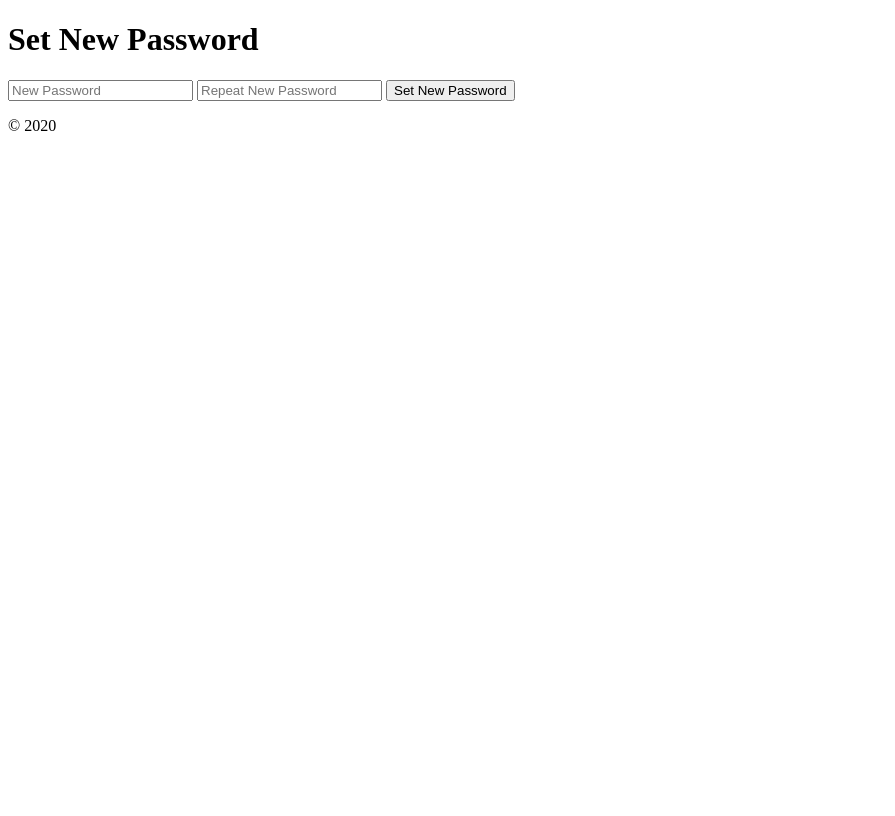
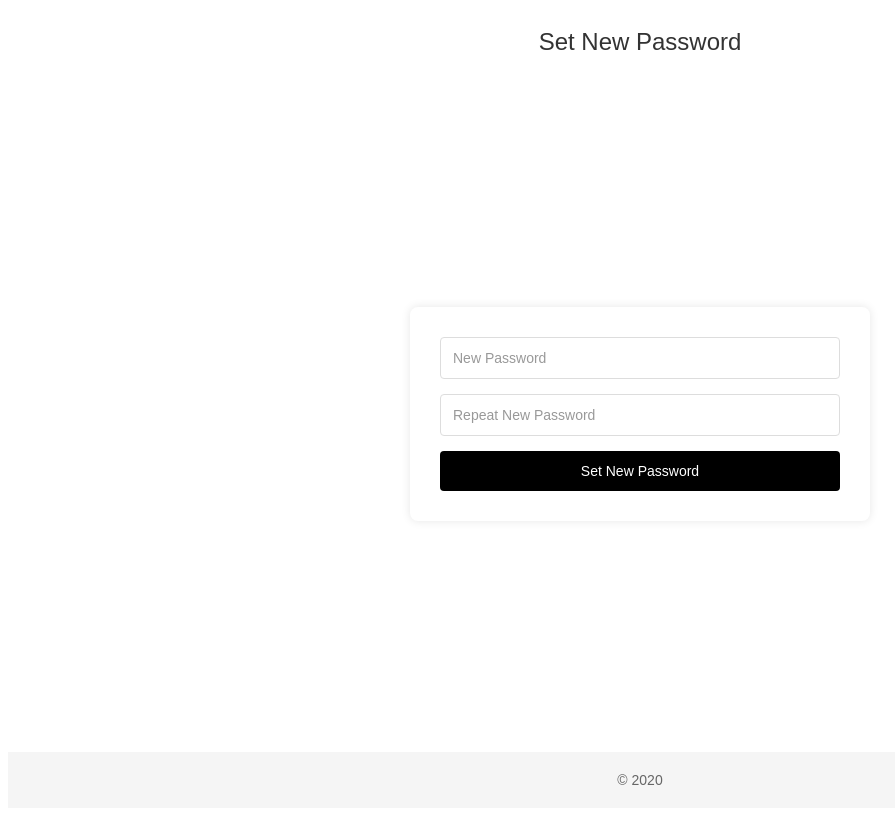
Before and after one commit to alderelian24/registro_notas, a PHP site: page /setNewPassword.php?selector=1 in a window 1280 px wide. Shown: the whole page, without its empty margins (0-895 px from the left). Before the commit the page ends 131 px from the top, so only its background shows below. Run offline with PHP 8.4, Linux system fonts and the light colour scheme; data that the repository does not hold is empty.

Commit message:
actualiza style.css

```diff
--- a/setNewPassword.php
+++ b/setNewPassword.php
@@ -7,20 +7,22 @@
     <link rel="stylesheet" href="style.css">
 </head>
 <body>
-    <header>
-        <h1>Set New Password</h1>
-    </header>
-    <main>
-        <form action="includes/setNewPassword.inc.php" method="post">
-            <input type="password" name="pwd" placeholder="New Password">
-            <input type="password" name="pwd-repeat" placeholder="Repeat New Password">
-            <input type="hidden" name="selector" value="<?php echo $_GET["selector"] ?>">
-            <input type="hidden" name="validator" value="<?php echo $_GET["validator"] ?>">
-            <button type="submit" name="set-new-password-submit">Set New Password</button>
-        </form>
-    </main>
-    <footer>
-        <p>&copy; 2020</p>
-    </footer>
+    <div class="container">
+        <header class="header">
+            <h1 class="header__title">Set New Password</h1>
+        </header>
+        <main class="main">
+            <form action="includes/setNewPassword.inc.php" method="post" class="form">
+                <input type="password" name="pwd" placeholder="New Password" class="form__input">
+                <input type="password" name="pwd-repeat" placeholder="Repeat New Password" class="form__input">
+                <input type="hidden" name="selector" value="<?php echo $_GET["selector"] ?>" class="form__input">
+                <input type="hidden" name="validator" value="<?php echo $_GET["validator"] ?>" class="form__input">
+                <button type="submit" name="set-new-password-submit" class="form__button">Set New Password</button>
+            </form>
+        </main>
+        <footer class="footer">
+            <p class="footer__text">&copy; 2020</p>
+        </footer>
+    </div>
 </body>
 </html>
--- a/style.css
+++ b/style.css
@@ -3,63 +3,92 @@
   font-family: Arial, sans-serif;
   margin: 0;
   padding: 0;
+  min-height: 100vh;
+  display: flex;
+  flex-direction: column;
 }
 
 /* Header Styles */
 .header {
-    background-color: #333;
-    color: #fff;
   padding: 20px;
   text-align: center;
 }
 
 .header__title {
   margin: 0;
-    font-size: 36px;
+  font-size: 24px;
+  font-weight: normal;
+  color: #333;
 }
 
 /* Main Content Styles */
 .main {
+  flex: 1;
   display: flex;
   justify-content: center;
   align-items: center;
-    height: calc(100vh - 80px);
+  padding: 20px;
 }
 
 .form {
-    background-color: #f1f1f1;
-    padding: 40px;
-    border-radius: 5px;
+  background-color: white;
+  padding: 30px;
+  border-radius: 8px;
   box-shadow: 0 0 10px rgba(0, 0, 0, 0.1);
-    width: 300px;
+  width: 100%;
+  max-width: 400px;
 }
 
 .form__input {
   width: 100%;
-    padding: 10px;
-    margin-bottom: 20px;
+  padding: 12px;
+  margin-bottom: 15px;
   border: 1px solid #ddd;
-    border-radius: 3px;
+  border-radius: 4px;
+  box-sizing: border-box;
+  font-size: 14px;
+}
+
+.form__input::placeholder {
+  color: #999;
 }
 
 .form__button {
+  width: 100%;
+  padding: 12px;
+  background-color: #000;
+  color: white;
+  border: none;
+  border-radius: 4px;
+  cursor: pointer;
+  font-size: 14px;
+  transition: background-color 0.3s ease;
+}
+
+.form__button:hover {
   background-color: #333;
-    color: #fff;
-    border: none;
-    padding: 10px 20px;
-    border-radius: 3px;
-    cursor: pointer;
-    width: 100%;
 }
 
 /* Footer Styles */
 .footer {
-    background-color: #333;
-    color: #fff;
   padding: 20px;
   text-align: center;
+  background-color: #f5f5f5;
 }
 
 .footer__text {
   margin: 0;
+  color: #666;
+  font-size: 14px;
 }
+
+/* Responsive Design */
+@media (max-width: 480px) {
+  .form {
+      padding: 20px;
+  }
+
+  .header__title {
+      font-size: 20px;
+  }
+}
```
Lines whose indentation alone changed are shown as unchanged.
